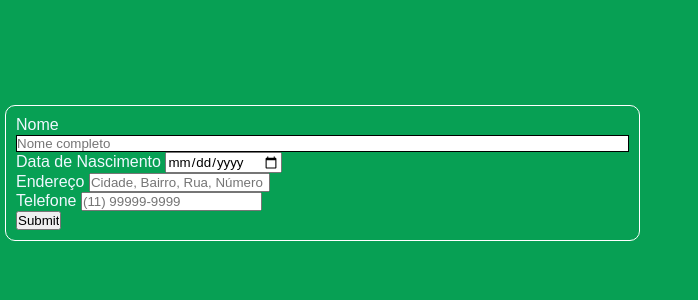
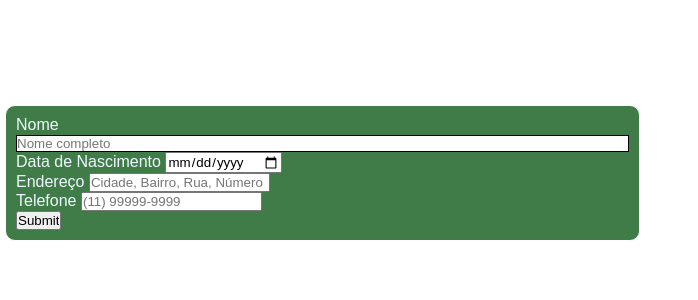
Before and after one commit to Pablo-FullStack-Dev/bem-por-perto, a Flask app: page /cadastro in a window 1280 px wide. Shown: the top 300 px of the page, without its empty margins (0-698 px from the left). Run offline with Flask 3, Linux system fonts and the light colour scheme.

Commit message:
atualização incompleta

```diff
--- a/static/style/ca.css
+++ b/static/style/ca.css
@@ -6,7 +6,11 @@
 
 }
 body{
-    background-color: rgb(7, 160, 84);
+    background-color: ;
+    background-image: url(/static/imgs/WhatsApp\ Image\ 2025-09-13\ at\ 14.04.58.jpeg)#a8ccb2;
+    background-position: center;
+    background-repeat:repeat;
+    background-size: cover;
     header{
         width: 100%;
         height: 100px;
@@ -15,10 +19,11 @@ body{
         width: 100%;
         height: 100%;
         padding: 5px;
-
+        background-color: transparent;
         section.container{
             width: 50%;
             height: 50%;
+            background-color: #407C48;
             border: 1px solid white;
             border-radius: 10px;
             form{
```
Also changed, not shown: static/imgs/WhatsApp Image 2025-09-13 at 14.04.58.jpeg (added).
